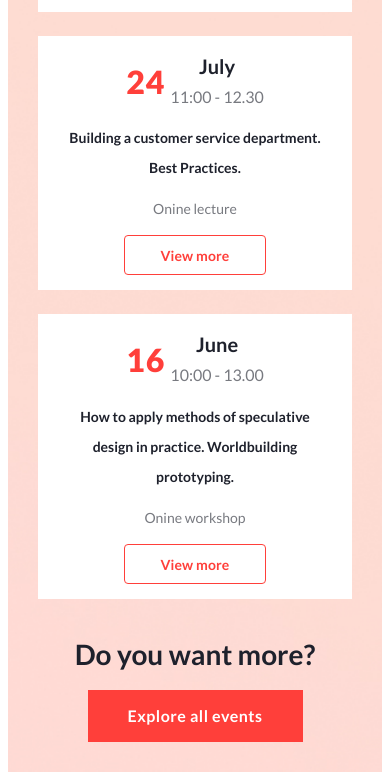
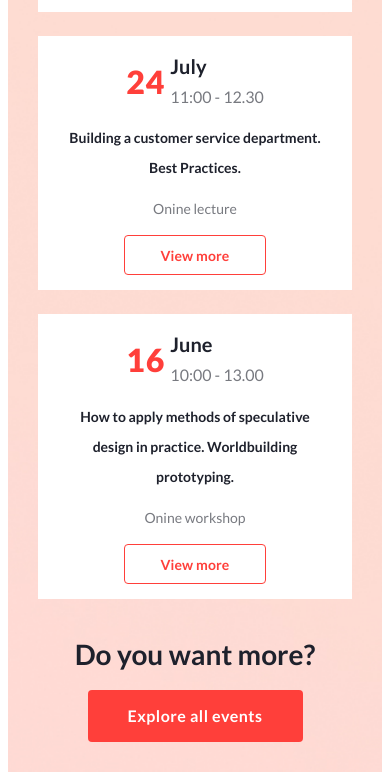
Before and after one commit to Chaplinskaya/createx, a website: page src/index.html in a window 390 px wide. Shown: the part 4619-5399 px from the top of the page. Drawn offline with nearby package versions, Linux system fonts and the light colour scheme; files that its build step writes are made by us from their sources.

Commit message:
edit a little

```diff
--- a/src/sass/blocks/_events.scss
+++ b/src/sass/blocks/_events.scss
@@ -118,6 +118,7 @@
         &_button {
             width: 215px;
             height: 52px;
+            border-radius: 4px;
             font-family: Lato;
             font-size: 16px;
             font-weight: 700;
--- a/src/sass/blocks/_media.scss
+++ b/src/sass/blocks/_media.scss
@@ -676,6 +676,7 @@
             &_item {
                 &-block {
                     padding: 0;
+                    align-items: start;
 
                     &-time {
                         font-size: 16px;
```
Also changed, not shown: dist/css/style.min.css.
